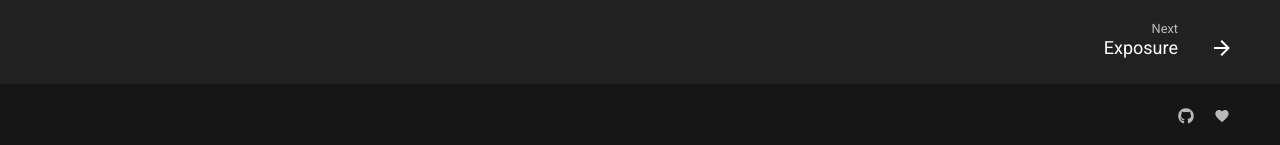
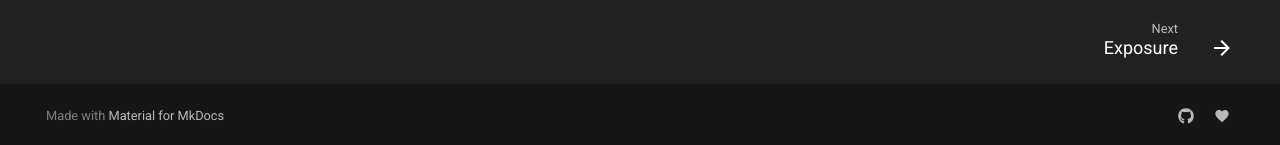
Before and after one commit to rendybjunior/learning-notes, an MkDocs documentation site: the page built from docs/index.md, in a window 1280 px wide. Shown: the part 752-897 px from the top of the page. Built offline with MkDocs 1.6.1 and Material for MkDocs 9.7.7, drawn with Linux system fonts in a browser that asks for light colours; comment, search, counter and statistics services are not loaded.

Commit message:
show credit theme

```diff
--- a/mkdocs.yml
+++ b/mkdocs.yml
@@ -33,7 +33,7 @@ extra:
     - icon: material/heart
       link: https://github.com/sponsors/rendybjunior
       name: Sponsor Me
-  generator: false
+  #generator: false
 extra_css:
   - stylesheets/extra.css
 extra_javascript:
```
